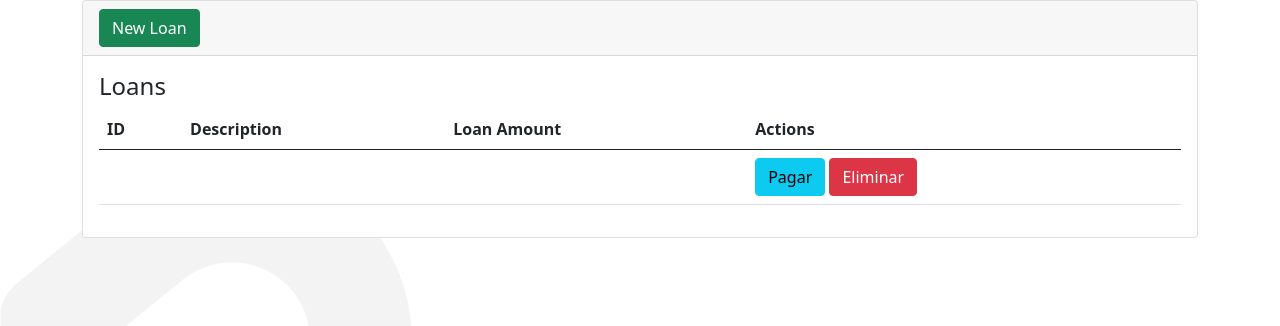
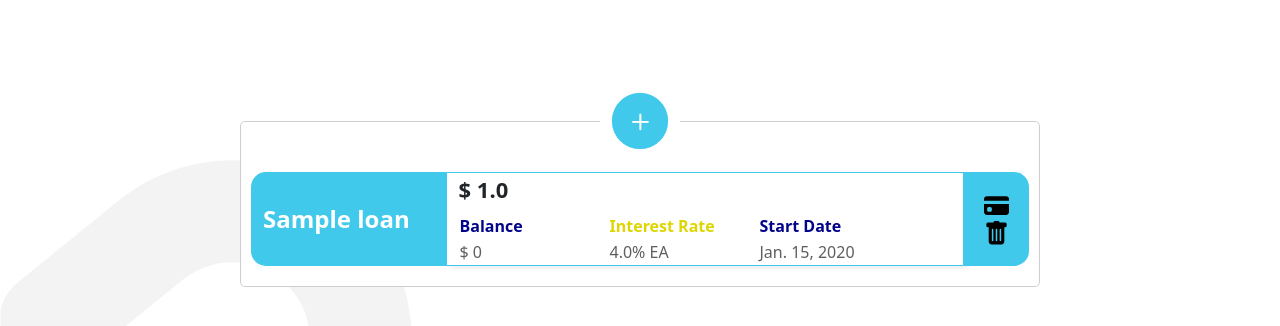
Before and after one commit to franco-arroyave/Dropay, a Django app: page /loans in a window 1280 px wide. Shown: the part 64-390 px from the top of the page. Run offline with Django 3.2, Linux system fonts and the light colour scheme; tables that the repository leaves empty hold one stand-in row (values such as "Sample post"); some libraries are stand-ins or nearby versions.

Commit message:
Loans index updated

```diff
--- a/Credit/static/css/style.css
+++ b/Credit/static/css/style.css
@@ -221,6 +221,25 @@ div.loanList--empty div.text-container{
     background-color: white;
 }
 
+div.loanList--full {
+    margin-top: 1%;
+    padding-top: 30px;
+}
+
+div.loanList--full img.add-button{
+    position: relative;
+    bottom: -40px;
+    background-color: white;
+}
+
+div.loanList--full div.text-container{
+    width: 800px;
+    padding: 50px 10px 0px 10px;
+    border: 1px solid #cecece;
+    border-radius: 5px;
+    background-color: white;
+}
+
 div.form--addLoan {
     background-color: white;
     margin-top: 5%;
--- a/Credit/templates/pages/index.html
+++ b/Credit/templates/pages/index.html
@@ -1,44 +1,63 @@
 {% extends "base.html" %}
-{% block titulo %} Loans {% endblock %}
+
+{% block titulo %} Home {% endblock %}
 
 {% block contenido %}
 
 {%include '../navbar.html'%}
+
+{%load static%}
+
 <div class="container">
-    <div class="card">
-        <div class="card-header">
-            <a name="" id="" class="btn btn-success" href="{% url 'newLoan' %}" role="button">New Loan</a>
+    {% if loans is not None %}
+
+        <!-- Loan card -->
+        <div class="loanList--full d-flex align-items-center flex-column">
+
+            <a href="{%url 'newLoan'%}"><img src="{% static 'images/circle-plus.png'%}" class="add-button" alt="Add" width="80px"></a>
+
+            <div class="text-container">
+                {% for loan in loans %}
+                <div class="row" style="margin: 0px 0px 20px 0px;">
+                    <div class="col-3" style="background-color: #41c9eb; display: flex; align-items: center; border-radius: 15px 0px 0px 15px;">
+                        <p style="color: white; font-weight: 620; font-size: 24px; margin-bottom: 0px;">{{ loan.Name }}</p>
+
                     </div>
-
-        <div class="card-body">
-            <h4 class="card-title">Loans</h4>
-
-            <table class="table">
-                <thead>
+                    <div class="col-8" style="border: 1px solid #41c9eb; box-shadow: 4px 2px 6px #00000017;">
+                        <p style="font-weight: 700; font-size: 22px; margin-bottom: 7px;">$ {{ loan.Ammount }}</p>
+                        <table>
                             <tr>
-                        <th>ID</th>
-                        <th>Description</th>
-                        <th>Loan Amount</th>
-                        <th>Actions</th>
+                                <td style="color: #01048a; font-weight: 600; font-size: 16px; min-width: 150px;">Balance</td>
+                                <td style="color: #DED601; font-weight: 600; font-size: 16px; min-width: 150px;">Interest Rate</td>
+                                <td style="color: #01048a; font-weight: 600; font-size: 16px; min-width: 150px;">Start Date</td>
                             </tr>
-                </thead>
-                <tbody>
-                    {% for loan in loans %}
                             <tr>
-                        <td scope="row">{{ loan.loanid }}</td>
-                        <td>{{ loan.name }}</td>
-                        <td>{{ loan.Amount }}</td>
-                        <td>
-                            <a name="" id="" class="btn btn-info" href="{% url 'loanPayment' %}" role="button">Pagar</a>
-                            <a name="" id="" class="btn btn-danger" href="#" role="button">Eliminar</a>
+                                <td style="color: #5e5e5e; font-weight: 500; font-size: 16px;">$ 0</td>
+                                <td style="color: #5e5e5e; font-weight: 500; font-size: 16px;">{{ loan.InterestRate }}% EA</td>
+                                <td style="color: #5e5e5e; font-weight: 500; font-size: 16px;">{{ loan.StartDate }}</td>
+                            </tr>
+                        </table>
+                    </div>
+                    <div class="col-1" style="background-color: #41c9eb; display: flex; align-items: center; border-radius: 0px 15px 15px 0px;">
+                        <table width="100%">
+                            <tr>
+                                <td align="center">
+                                    <a href="{% url 'loanPayment' %}"><img src="{% static 'images/credit-card.svg'%}" alt="Pay Loan" style="width: 25px"></a>
                                 </td>
                             </tr>
+                            <tr>
+                                <td align="center">
+                                    <a href="#"><img src="{% static 'images/trash-fill.svg'%}" alt="Delete Loan" style="width: 25px"></a>
+                                </td>
+                            </tr>
+                        </table>
+                    </div>
+                </div>
+        {% empty %}
+            <center><p>You haven't added loans yet, it's a good time to add one!</p></center>
         {% endfor %}
-                </tbody>
-            </table>
-
         </div>
         </div>
 </div>
-
+    {% endif %}
 {% endblock %}
--- a/Credit/templates/pages/loanSummary.html
+++ b/Credit/templates/pages/loanSummary.html
@@ -10,7 +10,7 @@
 
 <div class="container form--addLoan">
     <div class="row">
-        <h3>{{system.Name}} {{system}}</h3>
+        <h3>{{system.Name}}</h3>
         <br><br>
     </div>
     <div class="row">
--- a/User/urls.py
+++ b/User/urls.py
@@ -2,13 +2,14 @@ from django.urls import path
 from django.contrib.staticfiles.urls import staticfiles_urlpatterns
 from django.contrib.auth.views import LoginView, LogoutView, logout_then_login
 from . import views
+from Credit import views as viewsCredit
 
 urlpatterns = [
     path('', LoginView.as_view(template_name='pages/login.html'), name='login'),
     path('accounts/login/', LoginView.as_view(template_name='pages/login.html')),
     path('logout', LogoutView.as_view(template_name='pages/login.html'), name='logout'),
     path('signup', views.signUp, name='signup'),
-    path('home', views.index, name='index'),
+    path('home', viewsCredit.loans, name='index'),
 ]
 
 urlpatterns += staticfiles_urlpatterns()
```
Also changed, not shown: Credit/static/images/trash-fill.svg (added). Lines whose indentation alone changed are shown as unchanged.
